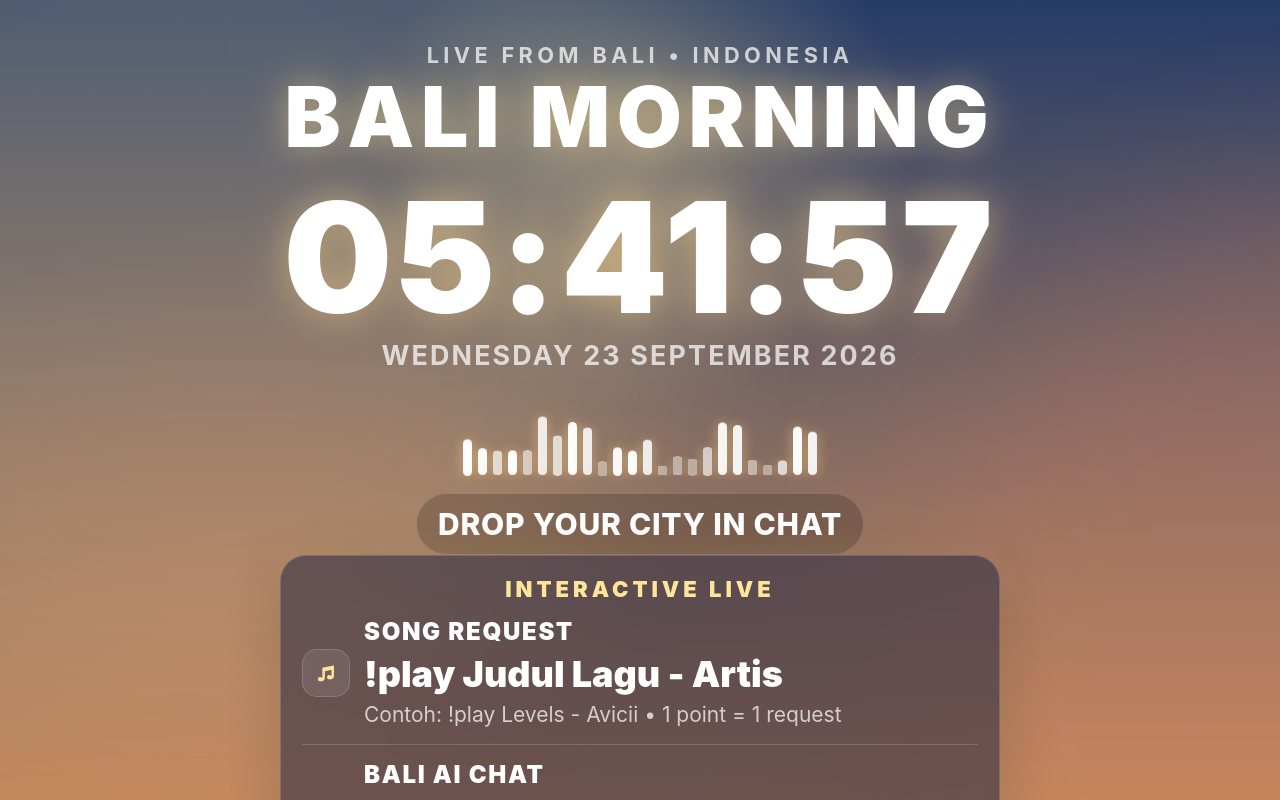
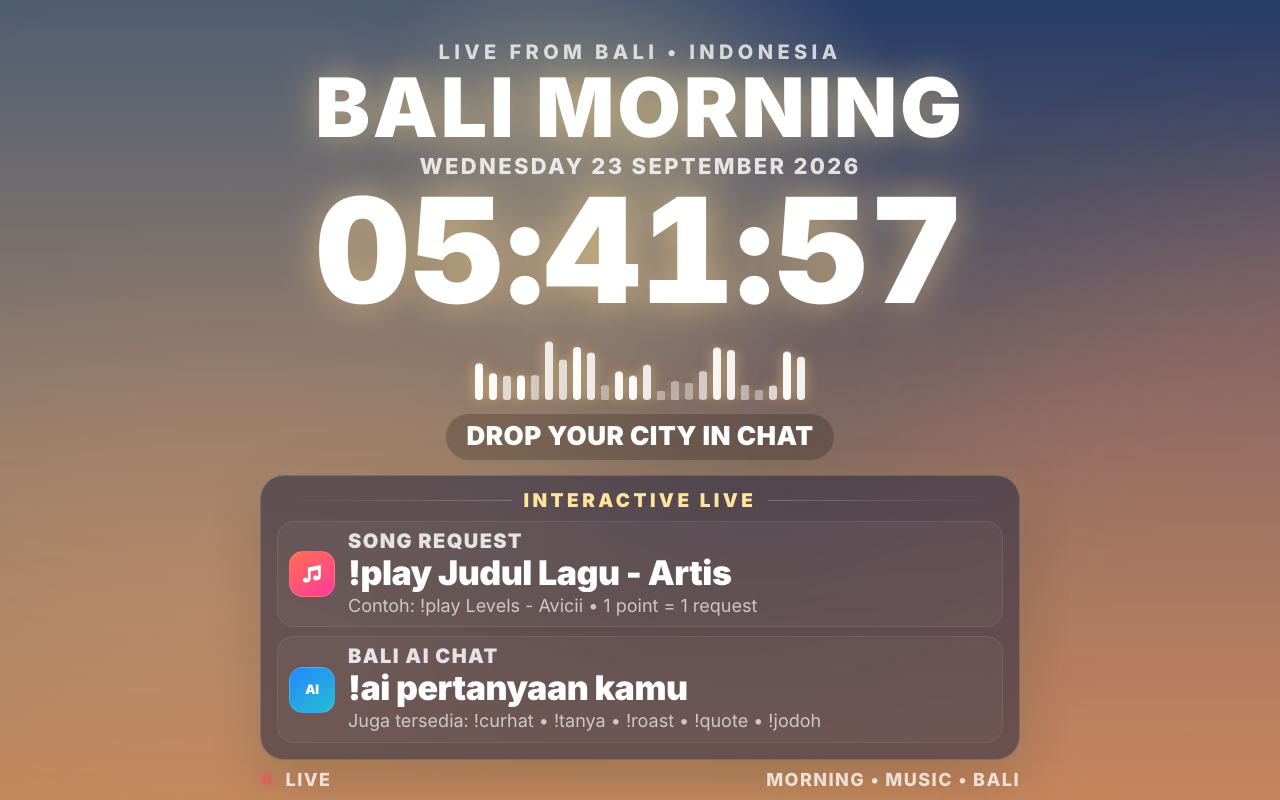
Before and after one commit to ardarawk-cloud/Bali-live, a plain HTML site: page index.html in a window 1280 px wide. Drawn offline with Linux system fonts and the light colour scheme.

Commit message:
Polish Bali Live typography and alignment

```diff
--- a/app.js
+++ b/app.js
@@ -1,6 +1,6 @@
 (() => {
   const BALI_TZ = "Asia/Makassar";
-  const CURRENT_VERSION = "1.2.2";
+  const CURRENT_VERSION = "1.3.0";
 
   const titleEl = document.getElementById("daypartTitle");
   const clockEl = document.getElementById("clock");
@@ -66,7 +66,6 @@
       bars.push(bar);
     }
 
-    // Keep the visualizer visibly alive even inside browser-source/webview environments.
     setInterval(() => {
       bars.forEach((bar, i) => {
         const wave = Math.sin((Date.now() / 220) + i * 0.68);
--- a/index.html
+++ b/index.html
@@ -5,7 +5,7 @@
   <meta name="viewport" content="width=device-width,initial-scale=1,maximum-scale=1,user-scalable=no" />
   <meta name="theme-color" content="#090b18" />
   <title>Bali Live</title>
-  <link rel="stylesheet" href="./style.css?v=1.2.2" />
+  <link rel="stylesheet" href="./style.css?v=1.3.0" />
 </head>
 <body class="theme-night">
   <main class="stage" id="stage">
@@ -17,18 +17,22 @@
     <section class="top">
       <div class="eyebrow">LIVE FROM BALI • INDONESIA</div>
       <h1 id="daypartTitle">BALI AFTER DARK</h1>
+      <div class="date" id="date">BALI TIME</div>
       <div class="clock" id="clock">00:00:00</div>
-      <div class="date" id="date">BALI TIME</div>
 
       <div class="equalizer" id="equalizer" aria-hidden="true"></div>
       <div class="rotating-prompt" id="prompt">DROP YOUR CITY IN CHAT</div>
     </section>
 
     <section class="interaction-card">
-      <div class="interaction-kicker">INTERACTIVE LIVE</div>
+      <div class="interaction-kicker">
+        <span></span>
+        <strong>INTERACTIVE LIVE</strong>
+        <span></span>
+      </div>
 
       <div class="interaction-row">
-        <div class="interaction-icon">♫</div>
+        <div class="interaction-icon music">♫</div>
         <div class="interaction-copy">
           <div class="interaction-label">SONG REQUEST</div>
           <div class="command">!play Judul Lagu - Artis</div>
@@ -39,11 +43,11 @@
       <div class="divider"></div>
 
       <div class="interaction-row">
-        <div class="interaction-icon">AI</div>
+        <div class="interaction-icon ai">AI</div>
         <div class="interaction-copy">
           <div class="interaction-label">BALI AI CHAT</div>
-          <div class="ai-commands">!curhat &nbsp; !tanya &nbsp; !roast &nbsp; !quote &nbsp; !jodoh</div>
-          <div class="example">Ketik command + pesanmu. Jawaban AI muncul langsung di LIVE.</div>
+          <div class="command">!ai pertanyaan kamu</div>
+          <div class="example">Juga tersedia: !curhat • !tanya • !roast • !quote • !jodoh</div>
         </div>
       </div>
     </section>
@@ -54,6 +58,6 @@
     </section>
   </main>
 
-  <script src="./app.js?v=1.2.2"></script>
+  <script src="./app.js?v=1.3.0"></script>
 </body>
 </html>
--- a/style.css
+++ b/style.css
@@ -4,27 +4,38 @@
   --accent:#7c9cff;
   --accent2:#ff3b9d;
   --text:#ffffff;
-  --muted:rgba(255,255,255,.72);
+  --muted:rgba(255,255,255,.76);
   --panel:rgba(8,10,28,.68);
   --line:rgba(255,255,255,.16);
   --glow:rgba(86,126,255,.5);
 }
 
 * { box-sizing:border-box; }
-html,body { margin:0; width:100%; height:100%; overflow:hidden; background:#03040b; color:var(--text); }
-body { font-family:Inter,Arial,Helvetica,sans-serif; }
+
+html,body {
+  margin:0;
+  width:100%;
+  height:100%;
+  overflow:hidden;
+  background:#03040b;
+  color:var(--text);
+}
+
+body {
+  font-family:Inter,Arial,Helvetica,sans-serif;
+  -webkit-font-smoothing:antialiased;
+  text-rendering:geometricPrecision;
+}
 
 .stage {
   position:relative;
   width:100vw;
   height:100vh;
-  min-height:100%;
   overflow:hidden;
   display:flex;
   flex-direction:column;
   align-items:center;
-  justify-content:space-between;
-  padding:5.2vh 7vw 4vh;
+  padding:5.2vh 4.6vw 3.2vh;
   background:
     radial-gradient(circle at 50% 18%, color-mix(in srgb, var(--accent) 34%, transparent), transparent 29%),
     radial-gradient(circle at 18% 78%, color-mix(in srgb, var(--accent2) 20%, transparent), transparent 34%),
@@ -75,7 +86,8 @@ body { font-family:Inter,Arial,Helvetica,sans-serif; }
 .top {
   position:relative;
   z-index:2;
-  width:100%;
+  width:min(92vw,760px);
+  margin:0 auto;
   text-align:center;
   display:flex;
   flex-direction:column;
@@ -83,158 +95,206 @@ body { font-family:Inter,Arial,Helvetica,sans-serif; }
 }
 
 .eyebrow {
-  font-size:clamp(12px,1.7vw,22px);
-  letter-spacing:.2em;
+  margin:0;
+  font-size:clamp(11px,1.6vw,20px);
+  line-height:1;
+  letter-spacing:.22em;
   color:var(--muted);
-  font-weight:700;
+  font-weight:800;
+  white-space:nowrap;
 }
 
 h1 {
-  margin:1.1vh 0 0;
-  font-size:clamp(34px,6.6vw,84px);
-  line-height:.98;
-  letter-spacing:.08em;
+  margin:.95vh 0 0;
+  width:100%;
+  font-size:clamp(36px,6.8vw,82px);
+  line-height:.95;
+  letter-spacing:.035em;
   font-weight:950;
+  text-align:center;
+  white-space:nowrap;
   text-shadow:0 0 34px var(--glow);
 }
 
+.date {
+  margin-top:1.15vh;
+  font-size:clamp(11px,1.75vw,22px);
+  line-height:1;
+  letter-spacing:.105em;
+  color:rgba(255,255,255,.82);
+  font-weight:800;
+  white-space:nowrap;
+  text-align:center;
+}
+
 .clock {
-  margin-top:3.7vh;
-  font-size:clamp(58px,12vw,154px);
-  line-height:.9;
+  margin-top:1.75vh;
+  width:100%;
+  font-size:clamp(64px,11.8vw,146px);
+  line-height:.82;
   font-weight:950;
-  letter-spacing:.025em;
+  font-variant-numeric:tabular-nums;
+  letter-spacing:.005em;
+  text-align:center;
+  white-space:nowrap;
   text-shadow:0 0 38px var(--glow);
 }
 
-.date {
-  margin-top:1.5vh;
-  font-size:clamp(13px,2.1vw,28px);
-  letter-spacing:.08em;
-  color:var(--muted);
-  font-weight:700;
-}
-
 .equalizer {
-  margin-top:2.6vh;
-  height:84px;
+  margin-top:2vh;
+  height:72px;
   display:flex;
   align-items:flex-end;
   justify-content:center;
   gap:6px;
 }
 .bar {
-  width:9px;
+  width:8px;
   min-height:8px;
   border-radius:999px;
   background:#fff;
   box-shadow:0 0 14px var(--glow);
   transform-origin:bottom;
   animation:bounce .75s ease-in-out infinite alternate;
-  will-change:transform,opacity;
+  will-change:height,transform,opacity;
 }
 
 .rotating-prompt {
-  margin-top:2.2vh;
+  margin-top:1.6vh;
   max-width:88%;
-  padding:12px 21px;
+  min-height:38px;
+  padding:10px 20px;
+  display:flex;
+  align-items:center;
+  justify-content:center;
   border:1px solid var(--line);
   border-radius:999px;
-  background:rgba(0,0,0,.18);
+  background:rgba(0,0,0,.20);
   backdrop-filter:blur(8px);
-  font-size:clamp(15px,2.5vw,30px);
-  font-weight:850;
-  letter-spacing:.025em;
+  font-size:clamp(13px,2.15vw,26px);
+  line-height:1;
+  font-weight:900;
+  letter-spacing:.018em;
+  text-align:center;
+  white-space:nowrap;
 }
 
 .interaction-card {
   position:relative;
   z-index:2;
-  width:min(88%,720px);
-  margin-top:auto;
-  margin-bottom:2.7vh;
-  padding:20px 21px;
+  width:min(92vw,760px);
+  margin:1.8vh auto 0;
+  padding:15px 16px 16px;
   border:1px solid var(--line);
-  border-radius:26px;
+  border-radius:24px;
   background:var(--panel);
   backdrop-filter:blur(14px);
   box-shadow:0 12px 50px rgba(0,0,0,.22),0 0 35px color-mix(in srgb,var(--accent) 18%,transparent);
 }
 
 .interaction-kicker {
-  text-align:center;
-  font-size:clamp(12px,1.8vw,22px);
+  display:grid;
+  grid-template-columns:1fr auto 1fr;
+  align-items:center;
+  gap:12px;
+  margin-bottom:11px;
+}
+.interaction-kicker span {
+  height:1px;
+  background:linear-gradient(90deg,transparent,rgba(255,255,255,.22));
+}
+.interaction-kicker span:last-child {
+  background:linear-gradient(90deg,rgba(255,255,255,.22),transparent);
+}
+.interaction-kicker strong {
+  font-size:clamp(11px,1.55vw,19px);
+  line-height:1;
   font-weight:950;
   letter-spacing:.18em;
   color:var(--accent);
-  margin-bottom:15px;
+  white-space:nowrap;
 }
 
 .interaction-row {
-  display:flex;
+  display:grid;
+  grid-template-columns:46px minmax(0,1fr);
   align-items:center;
-  gap:14px;
+  gap:13px;
+  min-height:72px;
+  padding:9px 11px;
+  border:1px solid rgba(255,255,255,.08);
+  border-radius:17px;
+  background:rgba(255,255,255,.035);
   text-align:left;
 }
 
 .interaction-icon {
-  flex:0 0 auto;
-  width:48px;
-  height:48px;
+  width:46px;
+  height:46px;
   display:flex;
   align-items:center;
   justify-content:center;
-  border-radius:15px;
-  background:rgba(255,255,255,.085);
-  border:1px solid var(--line);
+  border-radius:14px;
+  border:1px solid rgba(255,255,255,.12);
   font-weight:950;
-  font-size:18px;
-  color:var(--accent);
+  color:#fff;
+}
+.interaction-icon.music {
+  background:linear-gradient(145deg,#ff704d,#ff3b9d);
+  font-size:20px;
+}
+.interaction-icon.ai {
+  background:linear-gradient(145deg,#2387ff,#26bfd1);
+  font-size:13px;
+  letter-spacing:-.03em;
 }
 
-.interaction-copy { min-width:0; flex:1; }
+.interaction-copy { min-width:0; }
+
 .interaction-label {
-  font-size:clamp(13px,2vw,24px);
+  font-size:clamp(11px,1.7vw,20px);
+  line-height:1;
   font-weight:950;
   letter-spacing:.07em;
+  color:rgba(255,255,255,.84);
+  white-space:nowrap;
 }
 
 .command {
-  margin-top:6px;
-  font-size:clamp(17px,3vw,36px);
+  margin-top:5px;
+  font-size:clamp(17px,2.8vw,34px);
+  line-height:1.05;
   font-weight:950;
+  letter-spacing:-.015em;
   white-space:nowrap;
-}
-
-.ai-commands {
-  margin-top:7px;
-  font-size:clamp(15px,2.55vw,31px);
-  font-weight:900;
-  line-height:1.25;
+  overflow:hidden;
+  text-overflow:ellipsis;
 }
 
 .example {
-  margin-top:5px;
-  color:var(--muted);
-  font-size:clamp(11px,1.75vw,21px);
-  line-height:1.35;
+  margin-top:4px;
+  color:rgba(255,255,255,.68);
+  font-size:clamp(10px,1.5vw,18px);
+  line-height:1.2;
+  white-space:nowrap;
+  overflow:hidden;
+  text-overflow:ellipsis;
 }
 
 .divider {
-  height:1px;
-  margin:15px 0;
-  background:var(--line);
+  height:9px;
 }
 
 .lower-strip {
   position:relative;
   z-index:2;
-  width:min(88%,720px);
+  width:min(92vw,760px);
+  margin:1.25vh auto 0;
   display:flex;
   justify-content:space-between;
   gap:16px;
   color:var(--muted);
-  font-size:clamp(11px,1.7vw,20px);
+  font-size:clamp(10px,1.5vw,18px);
   font-weight:800;
   letter-spacing:.08em;
 }
@@ -271,7 +331,9 @@ body.theme-midnight {
   --panel:rgba(5,6,20,.74); --glow:rgba(106,88,255,.48);
 }
 
-body.theme-morning .rain, body.theme-day .rain, body.theme-golden .rain { opacity:.08; }
+body.theme-morning .rain,
+body.theme-day .rain,
+body.theme-golden .rain { opacity:.08; }
 
 @keyframes drift { to { transform:translate(17vw,11vh) scale(1.13); } }
 @keyframes gridMove { to { background-position:54px 54px,54px 54px; } }
@@ -279,8 +341,31 @@ body.theme-morning .rain, body.theme-day .rain, body.theme-golden .rain { opacit
 @keyframes bounce { from { transform:scaleY(.25); opacity:.42; } to { transform:scaleY(1); opacity:1; } }
 @keyframes pulse { 50% { opacity:.3; transform:scale(.75); } }
 
-@media (max-aspect-ratio: 9/16) {
-  .stage { padding-left:6vw; padding-right:9vw; }
-  .command { font-size:clamp(16px,4.4vw,34px); }
-  .ai-commands { font-size:clamp(14px,3.8vw,28px); }
+@media (max-height:700px) {
+  .stage { padding-top:4.4vh; }
+  h1 { margin-top:.75vh; }
+  .date { margin-top:.9vh; }
+  .clock { margin-top:1.35vh; }
+  .equalizer { margin-top:1.5vh; height:62px; }
+  .rotating-prompt { margin-top:1.2vh; }
+  .interaction-card { margin-top:1.35vh; padding-top:13px; padding-bottom:13px; }
+  .interaction-row { min-height:66px; }
+  .lower-strip { display:none; }
 }
+
+@media (max-width:540px) {
+  .stage { padding-left:3.5vw; padding-right:3.5vw; }
+  .top,.interaction-card,.lower-strip { width:94vw; }
+  h1 { font-size:clamp(34px,8.2vw,58px); }
+  .clock { font-size:clamp(62px,14.8vw,104px); }
+  .date { font-size:clamp(10px,2.4vw,16px); }
+  .equalizer { gap:4px; }
+  .bar { width:5px; }
+  .rotating-prompt { font-size:clamp(11px,3.05vw,17px); padding:9px 13px; }
+  .interaction-card { border-radius:20px; padding-left:12px; padding-right:12px; }
+  .interaction-row { grid-template-columns:40px minmax(0,1fr); gap:10px; }
+  .interaction-icon { width:40px; height:40px; border-radius:12px; }
+  .interaction-label { font-size:clamp(9px,2.45vw,14px); }
+  .command { font-size:clamp(15px,4vw,23px); }
+  .example { font-size:clamp(9px,2.2vw,13px); }
+}
--- a/version.json
+++ b/version.json
@@ -1,5 +1,5 @@
 {
-  "version": "1.2.2",
-  "updated_at": "2026-09-23T05:45:00+08:00",
-  "notes": "Rollback to the original Bali Live visual system and restore a visibly active equalizer without incremental layout patches"
+  "version": "1.3.0",
+  "updated_at": "2026-09-23T05:55:00+08:00",
+  "notes": "Precision typography pass: centered hierarchy, consistent spacing, restored active equalizer, and cleaner interactive text layout"
 }
```
